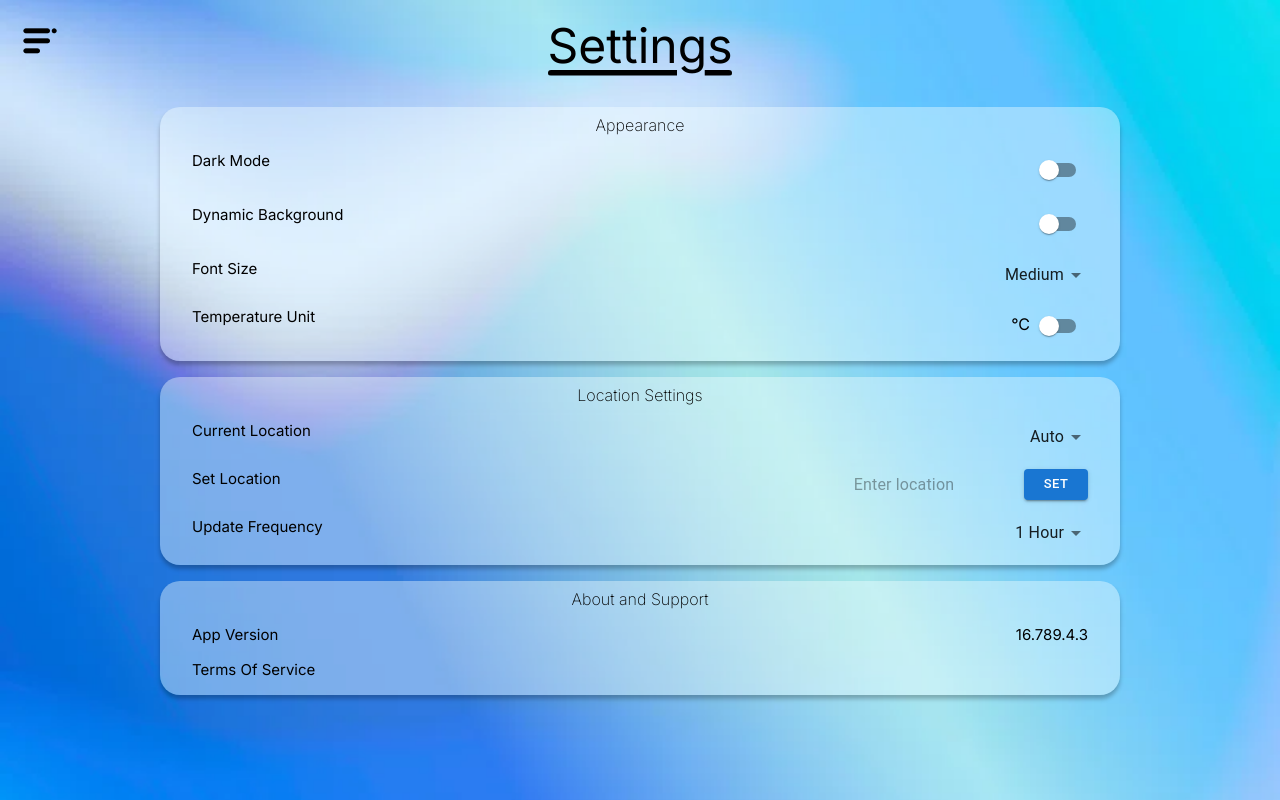
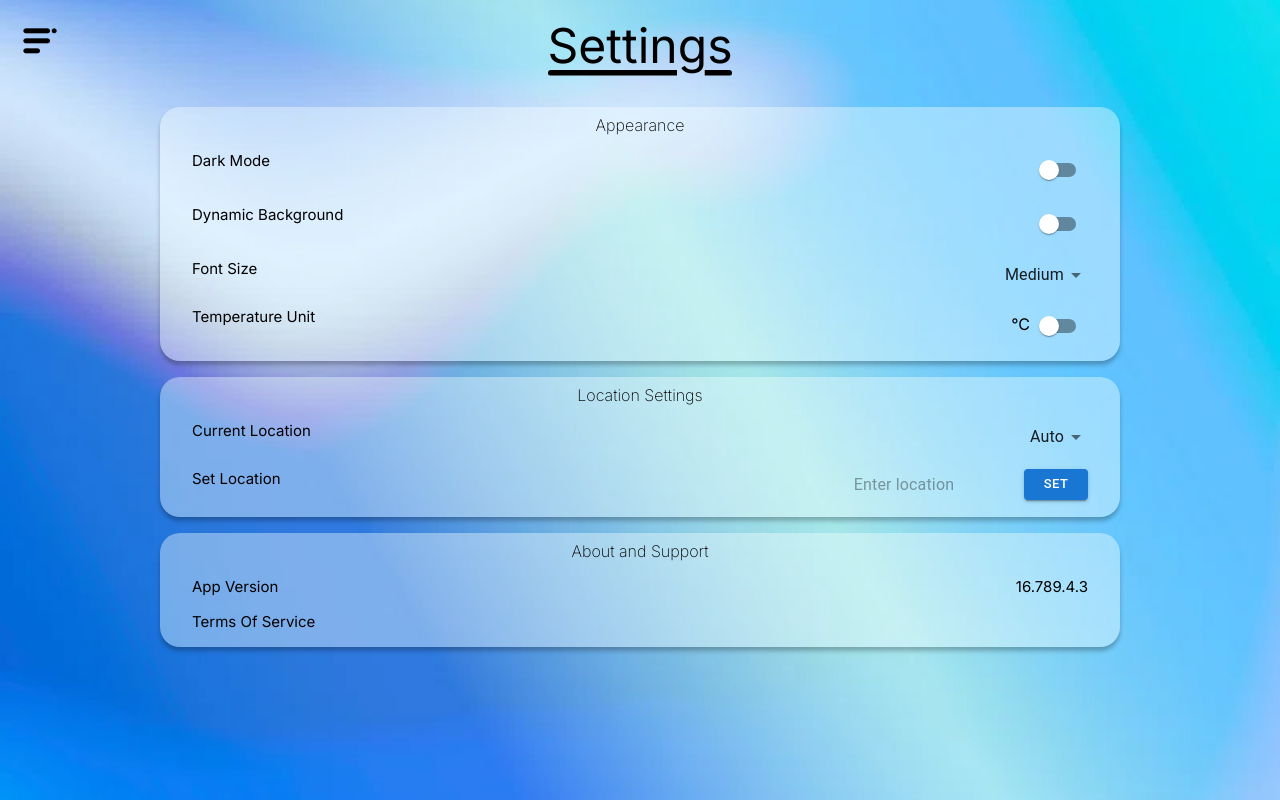
Before and after one commit to Rajpreet0404/Group-8-Weather-App, a React (Create React App) app in the folder gui-react-app/: page /settings in a window 1280 px wide. Built offline with nearby package versions, Linux system fonts and the light colour scheme.

Commit message:
Remove update frequency settings from the Settings component

```diff
--- a/gui-react-app/src/pages/settings.js
+++ b/gui-react-app/src/pages/settings.js
@@ -13,7 +13,6 @@ function Settings() {
       temperatureUnit: "celsius",
       currentLocation: "A",
       manualLocation: "",
-      updateFrequency: 60 * 60 * 1000,
       dailyForecast: "Morning",
     };
   };
@@ -87,7 +86,6 @@ function Settings() {
 
       if (settingKey === "updateFrequency") {
         const hours = parseInt(event.target.value);
-        newSettings.updateFrequency = hours * 60 * 60 * 1000;
       } else {
         newSettings[settingKey] = event.target.value;
 
@@ -111,11 +109,6 @@ function Settings() {
       }));
       setManualLocation("");
     }
-  };
-
-  const getUpdateFrequencyDisplay = () => {
-    const hours = settings.updateFrequency / (60 * 60 * 1000);
-    return `${hours} Hour${hours > 1 ? 's' : ''}`;
   };
 
   return (
@@ -200,19 +193,6 @@ function Settings() {
             </Button>
           </div>
         </article>
-        <article className="settings">
-          <h1>Update Frequency</h1>
-          <Select
-            value={settings.updateFrequency / (60 * 60 * 1000)}
-            onChange={(e) => handleSelectChange(e, "updateFrequency")}
-            variant="standard"
-            disableUnderline
-          >
-            <MenuItem value={1}>1 Hour</MenuItem>
-            <MenuItem value={3}>3 Hours</MenuItem>
-            <MenuItem value={6}>6 Hours</MenuItem>
-          </Select>
-        </article>
       </section>
 
       <section className="box appearance">
```
